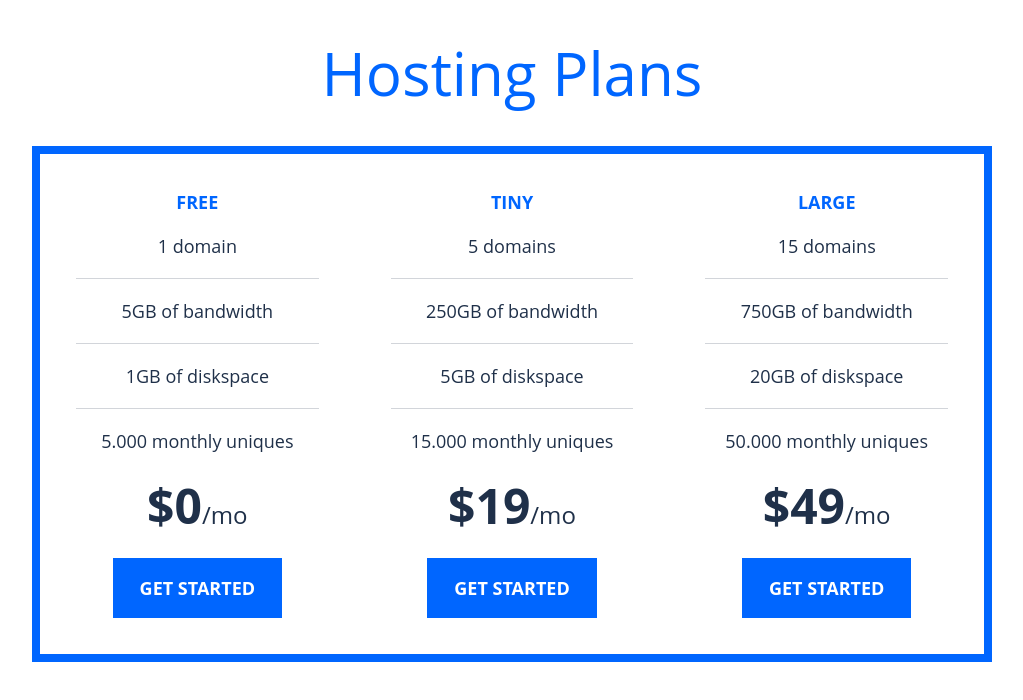
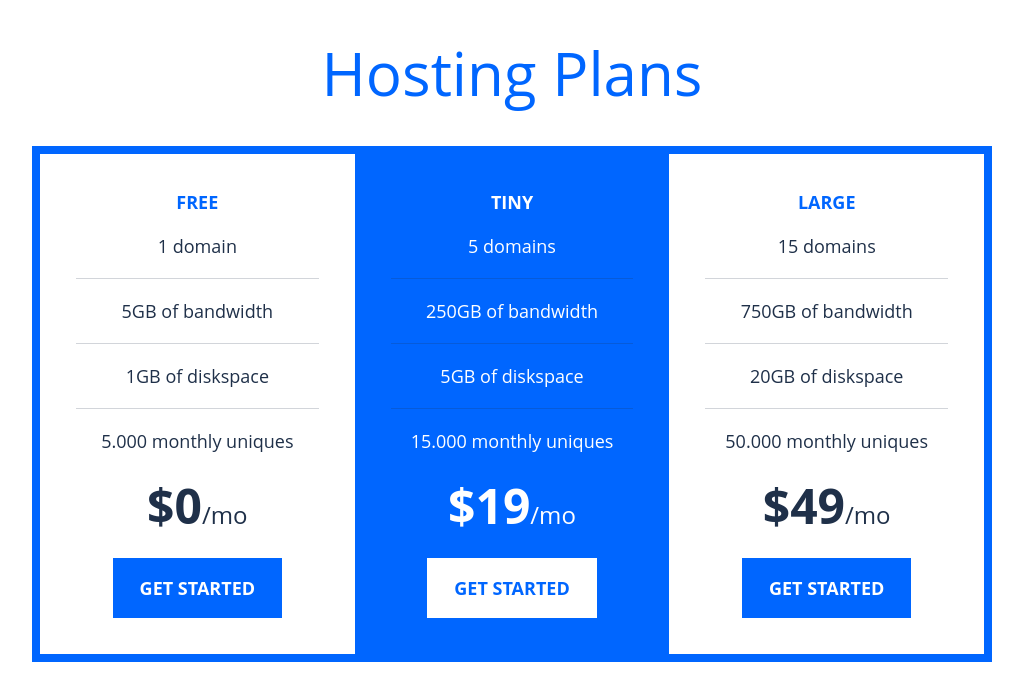
Before and after one commit to marcosmanto/sass-project-scaffold, a website: page src/index.html in a window 1280 px wide. Shown: the whole page, without its empty margins (128-1151 px from the left). Drawn offline with nearby package versions, Linux system fonts and the light colour scheme; files that its build step writes are made by us from their sources.

Commit message:
add inverted class and its impact on certain elements

```diff
--- a/src/index.html
+++ b/src/index.html
@@ -23,7 +23,7 @@
           <button class="button">Get started</button>
         </div>
 
-        <div class="tier">
+        <div class="tier inverted">
           <h2 class="tier__title">Tiny</h2>
           <ul class="tier__feature-list">
             <li class="tier__list-item">5 domains</li>
--- a/src/sass/style.scss
+++ b/src/sass/style.scss
@@ -53,6 +53,11 @@ body {
   margin-inline: auto;
 }
 
+.inverted {
+  background: $color-primary-400;
+  color: $color-neutral-100;
+}
+
 .page-title {
   color: $color-primary-400;
   font-size: $fs-900;
@@ -75,6 +80,10 @@ body {
     text-transform: uppercase;
     font-weight: $fw-700;
     color: $color-primary-400;
+
+    .inverted & {
+      color: $color-neutral-100;
+    }
   }
 
   &__feature-list {
@@ -113,4 +122,15 @@ body {
   padding: 1em 1.5em;
 
   justify-self: center;
+
+  .inverted & {
+    background-color: $color-neutral-100;
+    color: $color-primary-400;
+  }
+
+  &:hover,
+  &:focus {
+    color: $color-neutral-100;
+    background-color: rgb($color-neutral-900, 0.7);
+  }
 }
```
